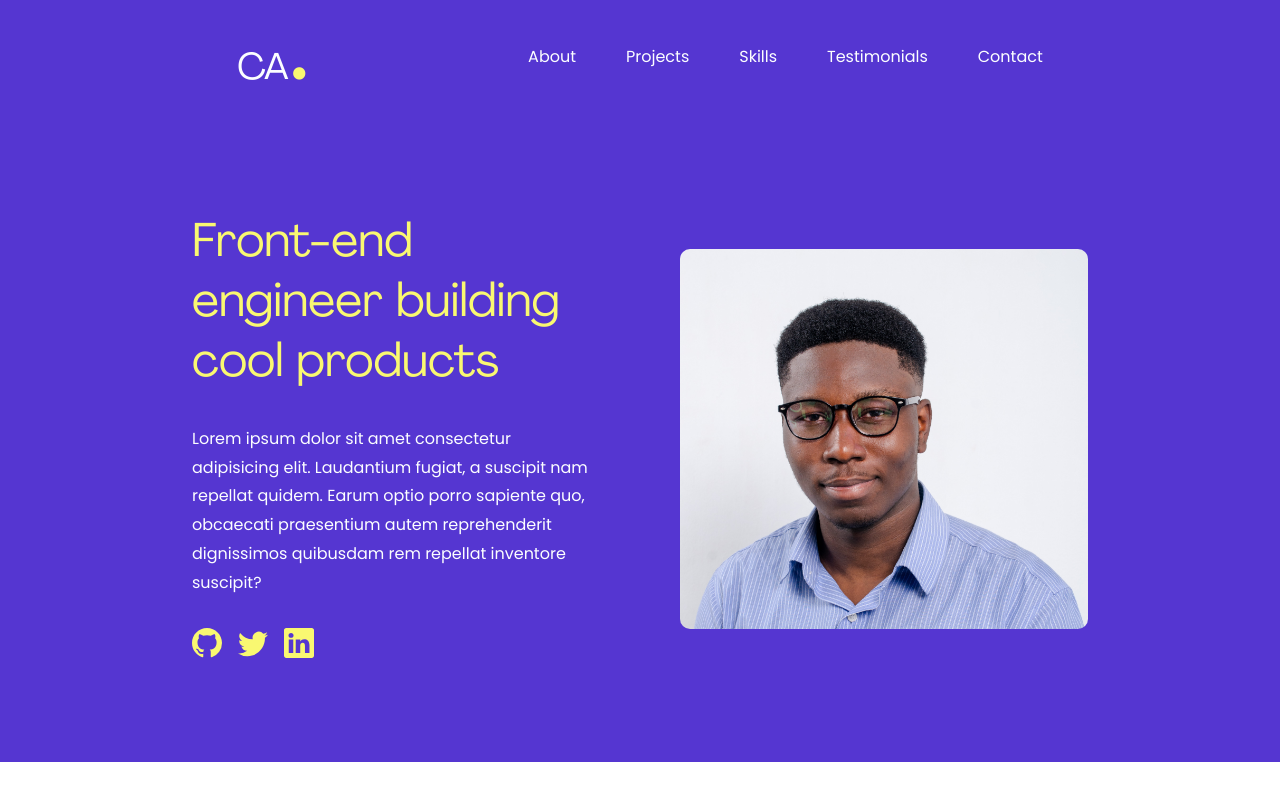
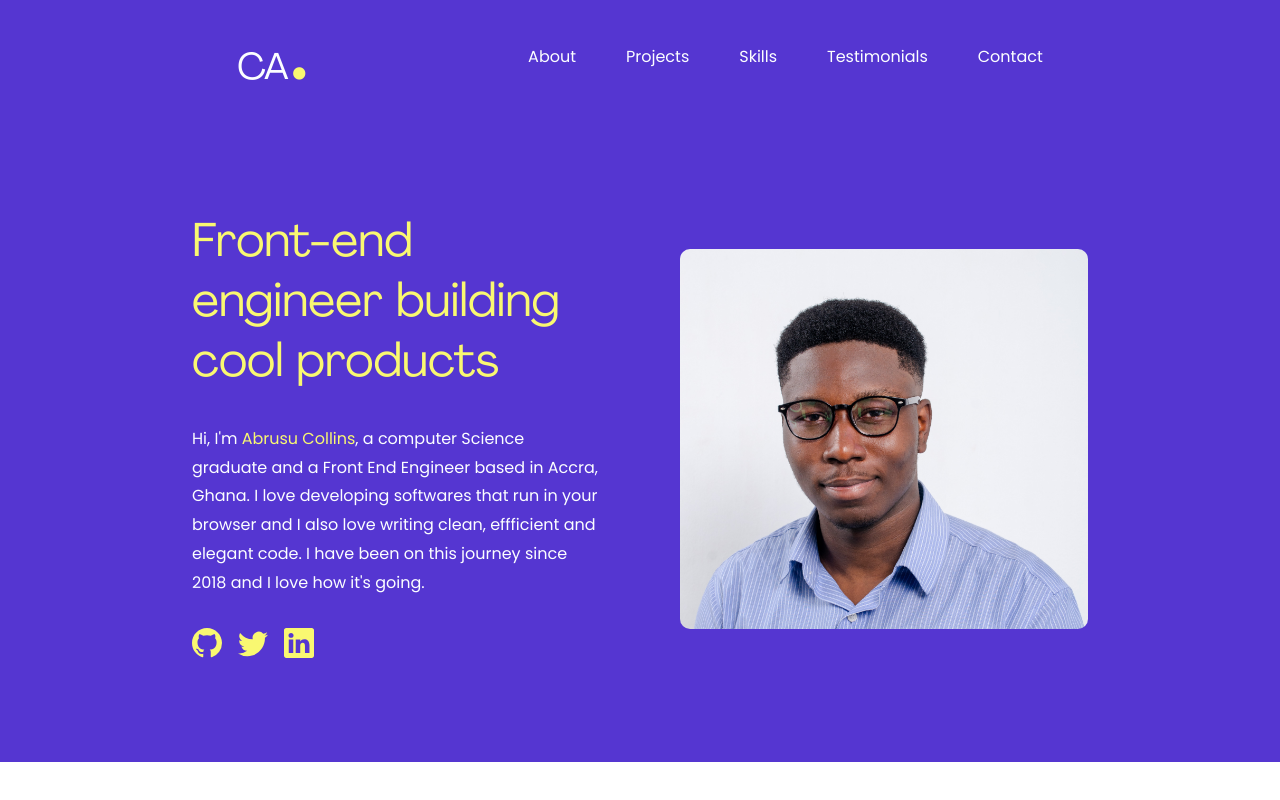
Before and after one commit to abrusu-collins/Portfolio-v7, a Next.js app: page / in a window 1280 px wide. Shown: the top 800 px of the page. Built offline with nearby package versions, Linux system fonts and the light colour scheme.

Commit message:
hero copy done

```diff
--- a/src/components/Hero.jsx
+++ b/src/components/Hero.jsx
@@ -8,10 +8,11 @@ function Hero() {
         <div>
           <p className="title">Front-end engineer building cool products</p>
           <p className="description">
-            Lorem ipsum dolor sit amet consectetur adipisicing elit. Laudantium
-            fugiat, a suscipit nam repellat quidem. Earum optio porro sapiente
-            quo, obcaecati praesentium autem reprehenderit dignissimos quibusdam
-            rem repellat inventore suscipit?
+            Hi, I&apos;m <span>Abrusu Collins</span>, a computer Science
+            graduate and a Front End Engineer based in Accra, Ghana. I love
+            developing softwares that run in your browser and I also love
+            writing clean, effficient and elegant code. I have been on this
+            journey since 2018 and I love how it&apos;s going.
           </p>
           <div className="socials">
             <a href="https://github.com/abrusu-collins">
--- a/src/styles/index.css
+++ b/src/styles/index.css
@@ -90,6 +90,9 @@ nav ul {
   width: 70%;
   margin: auto;
   padding: 100px 0;
+}
+.hero > div > div span {
+  color: #f9f871;
 }
 .hero > div > div .title {
   color: #f9f871;
--- a/src/styles/sass/_hero.scss
+++ b/src/styles/sass/_hero.scss
@@ -9,6 +9,9 @@
     margin: auto;
     padding: 100px 0;
     & > div {
+      & span {
+        color: $green;
+      }
       & .title {
         color: $green;
         @include title-line-height;
```
